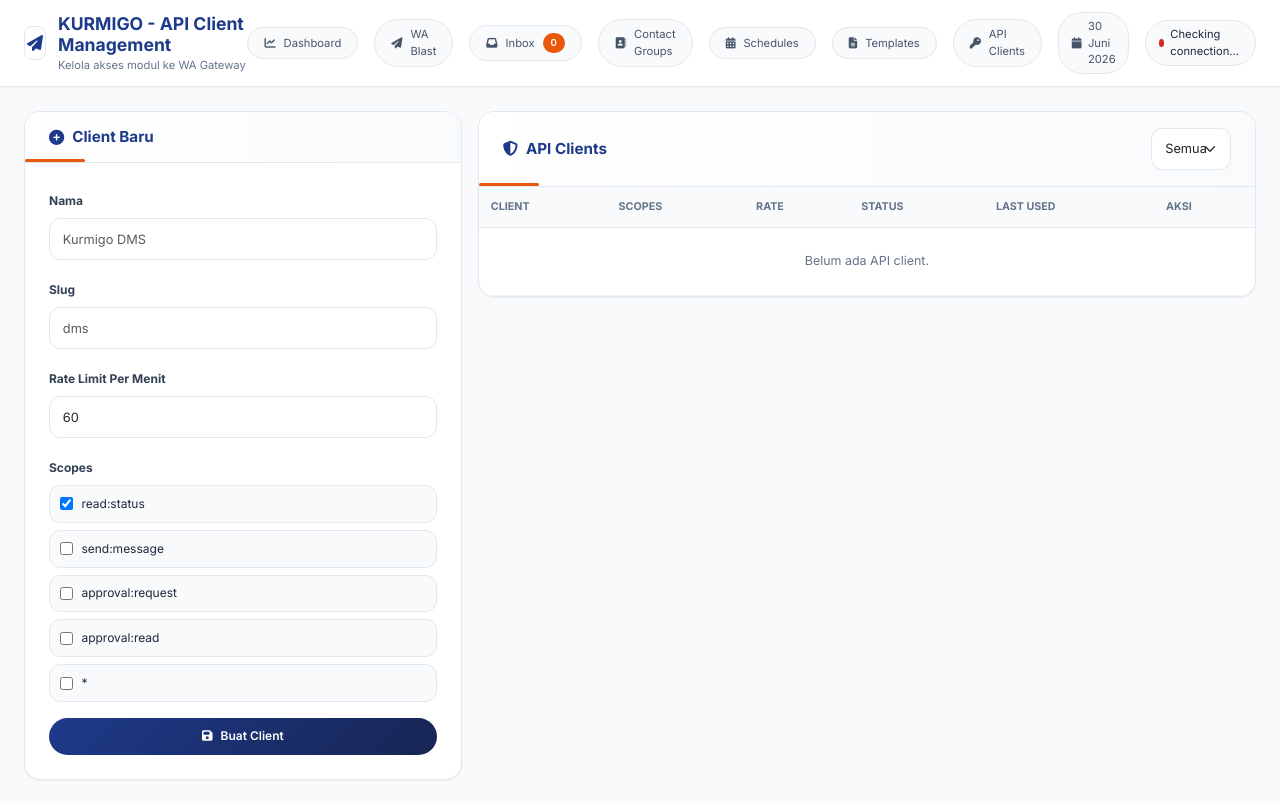
After one commit to KangHasan88/WA-SYSTEM, a Laravel app: template resources/views/api-clients/index.blade.php in a window 1280 px wide. The commit adds this page. Run offline with Laravel 12, Linux system fonts and the light colour scheme; the template is opened without the code that fills it, so the values that code supplies are empty; some libraries are stand-ins or nearby versions.

Commit message:
Add API client management UI

```diff
--- /dev/null
+++ b/resources/views/api-clients/index.blade.php
@@ -0,0 +1,210 @@
+@extends('layouts.app')
+
+@section('title', 'API Clients')
+@section('header_title', 'API Client Management')
+@section('header_subtitle', 'Kelola akses modul ke WA Gateway')
+
+@push('styles')
+<style>
+    .api-grid {
+        display: grid;
+        grid-template-columns: minmax(320px, 0.9fr) minmax(520px, 1.6fr);
+        gap: 1rem;
+        align-items: start;
+    }
+    .form-label { font-size: 0.75rem; font-weight: 700; color: var(--k-gray-700); }
+    .form-control, .form-select {
+        border: 1px solid var(--k-gray-200);
+        border-radius: 0.7rem;
+        font-size: 0.8rem;
+        padding: 0.65rem 0.8rem;
+    }
+    .scope-list {
+        display: grid;
+        gap: 0.45rem;
+    }
+    .scope-option {
+        display: flex;
+        align-items: center;
+        gap: 0.5rem;
+        border: 1px solid var(--k-gray-200);
+        border-radius: 0.7rem;
+        padding: 0.55rem 0.65rem;
+        font-size: 0.75rem;
+        background: var(--k-gray-50);
+    }
+    .api-table {
+        width: 100%;
+        border-collapse: collapse;
+        font-size: 0.78rem;
+    }
+    .api-table th {
+        text-transform: uppercase;
+        letter-spacing: 0;
+        font-size: 0.67rem;
+        color: var(--k-gray-500);
+        background: var(--k-gray-50);
+        padding: 0.75rem;
+        border-bottom: 1px solid var(--k-gray-200);
+    }
+    .api-table td {
+        padding: 0.75rem;
+        border-bottom: 1px solid var(--k-gray-100);
+        vertical-align: middle;
+    }
+    .scope-badge {
+        display: inline-flex;
+        margin: 0.12rem;
+        padding: 0.18rem 0.45rem;
+        border-radius: 1rem;
+        background: var(--k-navy-soft);
+        color: var(--k-navy);
+        font-size: 0.65rem;
+        font-weight: 700;
+    }
+    .token-box {
+        font-family: Consolas, monospace;
+        font-size: 0.78rem;
+        background: #0f172a;
+        color: #e2e8f0;
+        border-radius: 0.75rem;
+        padding: 0.9rem;
+        word-break: break-all;
+    }
+    .action-row {
+        display: flex;
+        gap: 0.4rem;
+        flex-wrap: wrap;
+    }
+    @media (max-width: 980px) {
+        .api-grid { grid-template-columns: 1fr; }
+        .top-bar-right { flex-wrap: wrap; }
+    }
+</style>
+@endpush
+
+@section('content')
+@if(session('success'))
+    <div class="alert alert-success border-0 shadow-sm">{{ session('success') }}</div>
+@endif
+
+@if($newToken)
+    <div class="alert alert-warning border-0 shadow-sm">
+        <div class="fw-bold mb-2"><i class="fas fa-key me-1"></i> Token baru untuk {{ $newTokenSlug }}</div>
+        <div class="token-box">{{ $newToken }}</div>
+        <div class="small mt-2">Token ini hanya tampil sekali. Simpan ke secret/env modul terkait.</div>
+    </div>
+@endif
+
+<div class="api-grid">
+    <div class="k-card">
+        <div class="k-card-header">
+            <h3><i class="fas fa-plus-circle"></i> Client Baru</h3>
+        </div>
+        <div class="k-card-body">
+            <form method="POST" action="{{ route('api-clients.store') }}">
+                @csrf
+                <div class="mb-3">
+                    <label class="form-label">Nama</label>
+                    <input type="text" name="name" class="form-control" value="{{ old('name') }}" placeholder="Kurmigo DMS" required>
+                    @error('name') <div class="small text-danger mt-1">{{ $message }}</div> @enderror
+                </div>
+                <div class="mb-3">
+                    <label class="form-label">Slug</label>
+                    <input type="text" name="slug" class="form-control" value="{{ old('slug') }}" placeholder="dms" required>
+                    @error('slug') <div class="small text-danger mt-1">{{ $message }}</div> @enderror
+                </div>
+                <div class="mb-3">
+                    <label class="form-label">Rate Limit Per Menit</label>
+                    <input type="number" name="rate_limit_per_minute" class="form-control" value="{{ old('rate_limit_per_minute', 60) }}" min="1" max="600" required>
+                    @error('rate_limit_per_minute') <div class="small text-danger mt-1">{{ $message }}</div> @enderror
+                </div>
+                <div class="mb-3">
+                    <label class="form-label">Scopes</label>
+                    <div class="scope-list">
+                        @foreach(['read:status', 'send:message', 'approval:request', 'approval:read', '*'] as $scope)
+                            <label class="scope-option">
+                                <input type="checkbox" name="scopes[]" value="{{ $scope }}" @checked(in_array($scope, old('scopes', ['read:status']), true))>
+                                <span>{{ $scope }}</span>
+                            </label>
+                        @endforeach
+                    </div>
+                    @error('scopes') <div class="small text-danger mt-1">{{ $message }}</div> @enderror
+                </div>
+                <button class="k-btn k-btn-primary w-100 justify-content-center" type="submit">
+                    <i class="fas fa-save"></i> Buat Client
+                </button>
+            </form>
+        </div>
+    </div>
+
+    <div class="k-card">
+        <div class="k-card-header d-flex justify-content-between align-items-center">
+            <h3><i class="fas fa-shield-alt"></i> API Clients</h3>
+            <form method="GET" class="d-flex gap-2">
+                <select name="status" class="form-select form-select-sm" onchange="this.form.submit()">
+                    <option value="all" @selected($status === 'all')>Semua</option>
+                    <option value="active" @selected($status === 'active')>Aktif</option>
+                    <option value="inactive" @selected($status === 'inactive')>Nonaktif</option>
+                </select>
+            </form>
+        </div>
+        <div class="table-responsive">
+            <table class="api-table">
+                <thead>
+                    <tr>
+                        <th>Client</th>
+                        <th>Scopes</th>
+                        <th>Rate</th>
+                        <th>Status</th>
+                        <th>Last Used</th>
+                        <th>Aksi</th>
+                    </tr>
+                </thead>
+                <tbody>
+                    @forelse($clients as $client)
+                        <tr>
+                            <td>
+                                <div class="fw-bold">{{ $client->name }}</div>
+                                <div class="text-muted">{{ $client->slug }}</div>
+                            </td>
+                            <td>
+                                @foreach(($client->scopes ?: []) as $scope)
+                                    <span class="scope-badge">{{ $scope }}</span>
+                                @endforeach
+                            </td>
+                            <td>{{ $client->rate_limit_per_minute }}/menit</td>
+                            <td>
+                                <span class="badge-status {{ $client->is_active ? 'success' : 'error' }}">
+                                    {{ $client->is_active ? 'Aktif' : 'Nonaktif' }}
+                                </span>
+                            </td>
+                            <td>{{ $client->last_used_at ? $client->last_used_at->timezone('Asia/Jakarta')->format('d/m/Y H:i') : '-' }}</td>
+                            <td>
+                                <div class="action-row">
+                                    <form method="POST" action="{{ route('api-clients.toggle', $client) }}">
+                                        @csrf
+                                        <button type="submit" class="btn btn-sm {{ $client->is_active ? 'btn-outline-danger' : 'btn-outline-success' }}">
+                                            <i class="fas {{ $client->is_active ? 'fa-ban' : 'fa-check' }}"></i>
+                                        </button>
+                                    </form>
+                                    <form method="POST" action="{{ route('api-clients.rotate', $client) }}" onsubmit="return confirm('Rotate token client ini? Token lama langsung tidak berlaku.');">
+                                        @csrf
+                                        <button type="submit" class="btn btn-sm btn-outline-primary">
+                                            <i class="fas fa-sync-alt"></i>
+                                        </button>
+                                    </form>
+                                </div>
+                            </td>
+                        </tr>
+                    @empty
+                        <tr>
+                            <td colspan="6" class="text-center text-muted py-4">Belum ada API client.</td>
+                        </tr>
+                    @endforelse
+                </tbody>
+            </table>
+        </div>
+    </div>
+</div>
+@endsection
--- a/resources/views/layouts/app.blade.php
+++ b/resources/views/layouts/app.blade.php
@@ -285,6 +285,9 @@
                 <a href="{{ route('wa-templates.index') }}" class="nav-link-custom {{ request()->routeIs('wa-templates.*') ? 'active' : '' }}">
                     <i class="fas fa-file-alt"></i> Templates
                 </a>
+                <a href="{{ route('api-clients.index') }}" class="nav-link-custom {{ request()->routeIs('api-clients.*') ? 'active' : '' }}">
+                    <i class="fas fa-key"></i> API Clients
+                </a>
                 <div class="date-display">
                     <i class="fas fa-calendar"></i>
                     <span id="current-date"></span>
--- a/routes/web.php
+++ b/routes/web.php
@@ -8,6 +8,7 @@ use App\Http\Controllers\WAScheduleController;
 use App\Http\Controllers\DashboardController;
 use App\Http\Controllers\WaInboxController;
 use App\Http\Controllers\WaTemplateController;
+use App\Http\Controllers\ApiClientController;
 use Illuminate\Support\Facades\Http;
 
 /*
@@ -24,6 +25,16 @@ Route::get('/', function () {
 // DASHBOARD ROUTES
 // ============================================
 Route::get('/dashboard', [DashboardController::class, 'index'])->name('dashboard.index');
+
+// ============================================
+// API CLIENT MANAGEMENT ROUTES
+// ============================================
+Route::prefix('api-clients')->name('api-clients.')->group(function () {
+    Route::get('/', [ApiClientController::class, 'index'])->name('index');
+    Route::post('/', [ApiClientController::class, 'store'])->name('store');
+    Route::post('/{apiClient}/toggle', [ApiClientController::class, 'toggle'])->name('toggle');
+    Route::post('/{apiClient}/rotate', [ApiClientController::class, 'rotate'])->name('rotate');
+});
 
 // ============================================
 // WA BLAST ROUTES
```
Also changed, not shown: app/Http/Controllers/ApiClientController.php (added, +81 -0 lines).
